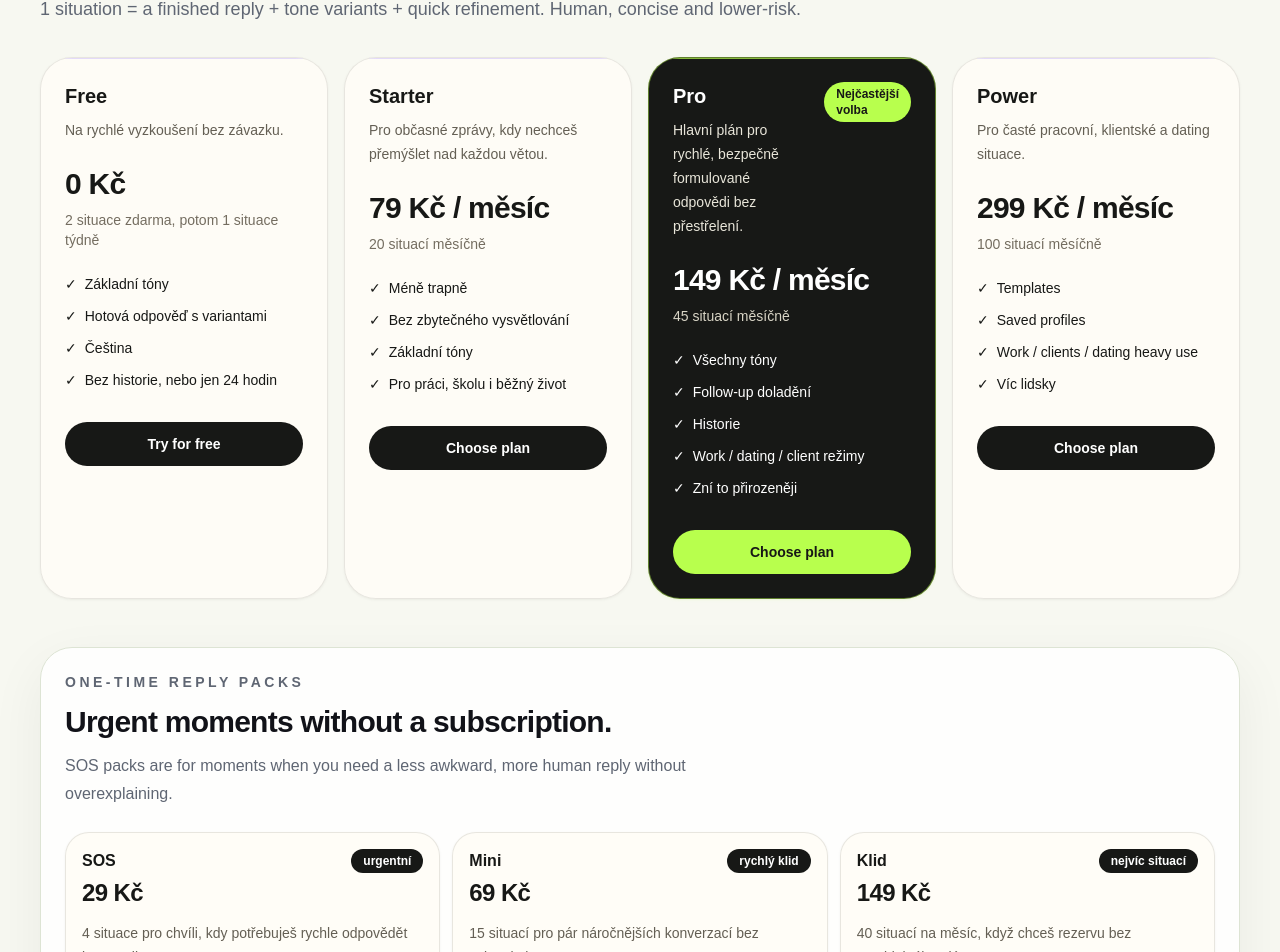
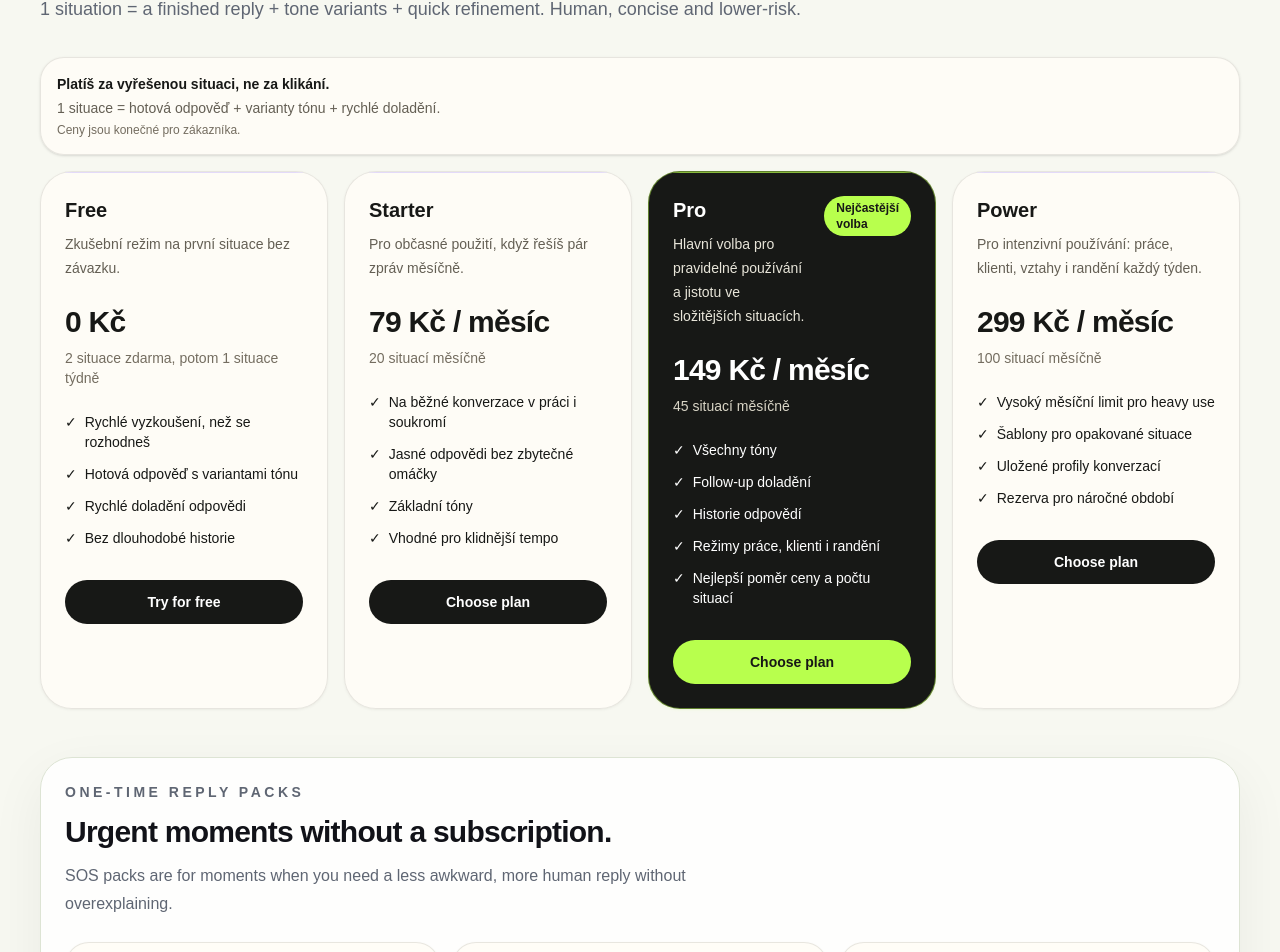
Before and after one commit to nulleimy/NoDrama, a Next.js app: page /en in a window 1280 px wide. Shown: the part 3379-4331 px from the top of the page. Built offline with nearby package versions, Linux system fonts and the light colour scheme; no server answers.

Commit message:
fix(nodrama): polish pricing copy and plan differentiation

```diff
--- a/components/PricingCards.tsx
+++ b/components/PricingCards.tsx
@@ -5,6 +5,15 @@ export function PricingCards({ lang = "cs" }: { lang?: "cs" | "en" }) {
   const freeCtaLabel = lang === "cs" ? "Vyzkoušet zdarma" : "Try for free";
 
   return (
+    <div className="space-y-4">
+      <div className="rounded-3xl border border-[#241f18]/10 bg-[#fffdf7]/85 p-4 text-[#171816] shadow-sm">
+        <p className="text-sm font-semibold">Platíš za vyřešenou situaci, ne za klikání.</p>
+        <p className="mt-1 text-sm text-[#645f54]">
+          1 situace = hotová odpověď + varianty tónu + rychlé doladění.
+        </p>
+        <p className="mt-1 text-xs text-[#746d60]">Ceny jsou konečné pro zákazníka.</p>
+      </div>
+
       <div className="grid gap-4 md:grid-cols-2 xl:grid-cols-4">
         {pricingPlans.map((plan) => (
           <article
@@ -77,5 +86,6 @@ export function PricingCards({ lang = "cs" }: { lang?: "cs" | "en" }) {
           </article>
         ))}
       </div>
+    </div>
   );
 }
--- a/lib/monetization.ts
+++ b/lib/monetization.ts
@@ -15,8 +15,8 @@ export const creditPacks: CreditPack[] = [
     price: "29 Kč",
     credits: 4,
     validity: "Platí 7 dní",
-    badge: "urgentní",
-    description: "4 situace pro chvíli, kdy potřebuješ rychle odpovědět bez paniky.",
+    badge: "hned k použití",
+    description: "Rychlá jednorázová pomoc, když hoří konverzace tady a teď.",
   },
   {
     id: "pack_mini",
@@ -24,8 +24,8 @@ export const creditPacks: CreditPack[] = [
     price: "69 Kč",
     credits: 15,
     validity: "Platí 14 dní",
-    badge: "rychlý klid",
-    description: "15 situací pro pár náročnějších konverzací bez subscription.",
+    badge: "na pár dní klidu",
+    description: "Jednorázový balíček pro období, kdy se ti nahromadí víc zpráv.",
   },
   {
     id: "pack_klid",
@@ -33,15 +33,15 @@ export const creditPacks: CreditPack[] = [
     price: "149 Kč",
     credits: 40,
     validity: "Platí 30 dní",
-    badge: "nejvíc situací",
-    description: "40 situací na měsíc, když chceš rezervu bez pravidelného plánu.",
+    badge: "největší jednorázovka",
+    description: "Měsíční rezerva bez předplatného, když chceš mít jistotu po ruce.",
   },
 ];
 
 export const upgradeCopy = {
-  headline: "Došly free situace.",
+  headline: "Došly zkušební situace.",
   subheadline:
-    "1 situace = hotová odpověď + varianty tónu + rychlé doladění. Odemkni další situace, když nevíš, co napsat.",
+    "1 situace = hotová odpověď + varianty tónu + rychlé doladění. Odemkni další situace přes plán nebo jednorázový balíček.",
   primaryCta: "Odemknout Pro",
   secondaryCta: "Koupit SOS balíček",
 };
--- a/lib/pricing.ts
+++ b/lib/pricing.ts
@@ -12,47 +12,52 @@ export const pricingPlans: PricingPlan[] = [
   {
     name: "Free",
     price: "0 Kč",
-    description: "Na rychlé vyzkoušení bez závazku.",
+    description: "Zkušební režim na první situace bez závazku.",
     limit: "2 situace zdarma, potom 1 situace týdně",
     features: [
-      "Základní tóny",
-      "Hotová odpověď s variantami",
-      "Čeština",
-      "Bez historie, nebo jen 24 hodin",
+      "Rychlé vyzkoušení, než se rozhodneš",
+      "Hotová odpověď s variantami tónu",
+      "Rychlé doladění odpovědi",
+      "Bez dlouhodobé historie",
     ],
   },
   {
     name: "Starter",
     price: "79 Kč / měsíc",
-    description: "Pro občasné zprávy, kdy nechceš přemýšlet nad každou větou.",
+    description: "Pro občasné použití, když řešíš pár zpráv měsíčně.",
     limit: "20 situací měsíčně",
     features: [
-      "Méně trapně",
-      "Bez zbytečného vysvětlování",
+      "Na běžné konverzace v práci i soukromí",
+      "Jasné odpovědi bez zbytečné omáčky",
       "Základní tóny",
-      "Pro práci, školu i běžný život",
+      "Vhodné pro klidnější tempo",
     ],
   },
   {
     name: "Pro",
     price: "149 Kč / měsíc",
-    description: "Hlavní plán pro rychlé, bezpečně formulované odpovědi bez přestřelení.",
+    description: "Hlavní volba pro pravidelné používání a jistotu ve složitějších situacích.",
     limit: "45 situací měsíčně",
     badge: "Nejčastější volba",
     highlighted: true,
     features: [
       "Všechny tóny",
       "Follow-up doladění",
-      "Historie",
-      "Work / dating / client režimy",
-      "Zní to přirozeněji",
+      "Historie odpovědí",
+      "Režimy práce, klienti i randění",
+      "Nejlepší poměr ceny a počtu situací",
     ],
   },
   {
     name: "Power",
     price: "299 Kč / měsíc",
-    description: "Pro časté pracovní, klientské a dating situace.",
+    description: "Pro intenzivní používání: práce, klienti, vztahy i randění každý týden.",
     limit: "100 situací měsíčně",
-    features: ["Templates", "Saved profiles", "Work / clients / dating heavy use", "Víc lidsky"],
+    features: [
+      "Vysoký měsíční limit pro heavy use",
+      "Šablony pro opakované situace",
+      "Uložené profily konverzací",
+      "Rezerva pro náročné období",
+    ],
   },
 ];
--- /dev/null
+++ b/scripts/verify-pricing-copy-polish.mjs
@@ -0,0 +1,46 @@
+import { readFileSync } from "node:fs";
+
+const pricingSource = readFileSync(new URL("../lib/pricing.ts", import.meta.url), "utf8");
+const monetizationSource = readFileSync(new URL("../lib/monetization.ts", import.meta.url), "utf8");
+const pricingCardsSource = readFileSync(new URL("../components/PricingCards.tsx", import.meta.url), "utf8");
+const combined = `${pricingSource}\n${monetizationSource}\n${pricingCardsSource}`;
+
+const requiredSnippets = [
+  'price: "0 Kč"',
+  'limit: "2 situace zdarma, potom 1 situace týdně"',
+  'price: "79 Kč / měsíc"',
+  'limit: "20 situací měsíčně"',
+  'price: "149 Kč / měsíc"',
+  'limit: "45 situací měsíčně"',
+  'badge: "Nejčastější volba"',
+  'price: "299 Kč / měsíc"',
+  'limit: "100 situací měsíčně"',
+  'price: "29 Kč"',
+  'credits: 4',
+  'validity: "Platí 7 dní"',
+  'price: "69 Kč"',
+  'credits: 15',
+  'validity: "Platí 14 dní"',
+  'price: "149 Kč"',
+  'credits: 40',
+  'validity: "Platí 30 dní"',
+  'Platíš za vyřešenou situaci, ne za klikání.',
+  '1 situace = hotová odpověď + varianty tónu + rychlé doladění.',
+  'Ceny jsou konečné pro zákazníka.',
+];
+
+const forbiddenPhrases = ["AI výmluvy", "Make it more believable", "Unlimited", "500 generací"];
+
+for (const snippet of requiredSnippets) {
+  if (!combined.includes(snippet)) {
+    throw new Error(`Chybí povinný text: ${snippet}`);
+  }
+}
+
+for (const phrase of forbiddenPhrases) {
+  if (combined.includes(phrase)) {
+    throw new Error(`Zakázaná fráze nalezena: ${phrase}`);
+  }
+}
+
+console.log("✅ verify-pricing-copy-polish passed");
```
Also changed, not shown: 1 other file (tests, documents, lock files or other folders). Lines whose indentation alone changed are shown as unchanged.
